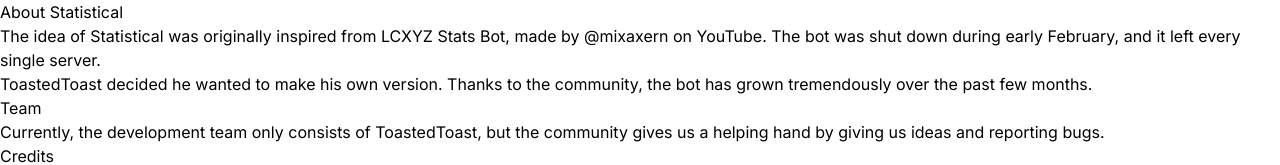
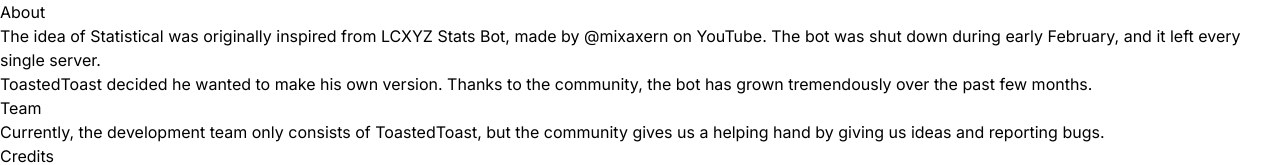
Before and after one commit to StatisticalLabs/website, a Next.js app: page /about in a window 1280 px wide. Shown: the top 165 px of the page. Built offline with nearby package versions, Linux system fonts and the light colour scheme.

Commit message:
rename "About Statistical" title to "About"

```diff
--- a/pages/about.mdx
+++ b/pages/about.mdx
@@ -1,4 +1,4 @@
-# About Statistical
+# About
 
 The idea of Statistical was originally inspired from LCXYZ Stats Bot, made by [@mixaxern on YouTube](https://youtube.com/@mixaxern). The bot was shut down during early February, and it left every single server.
 
```
